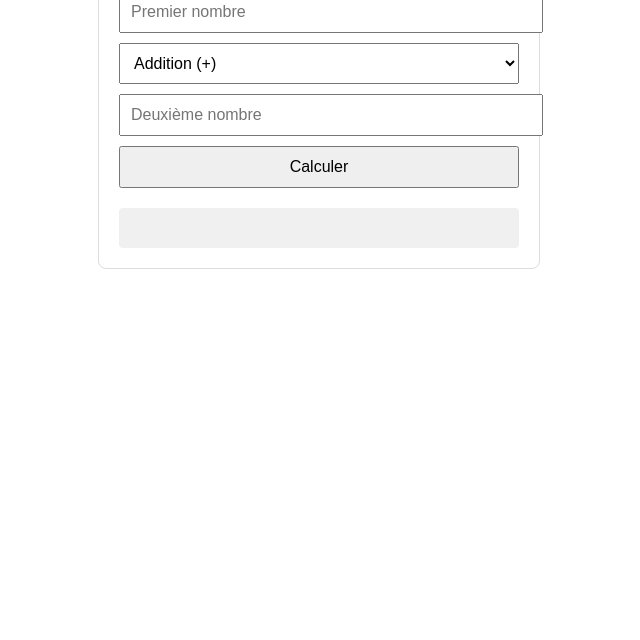
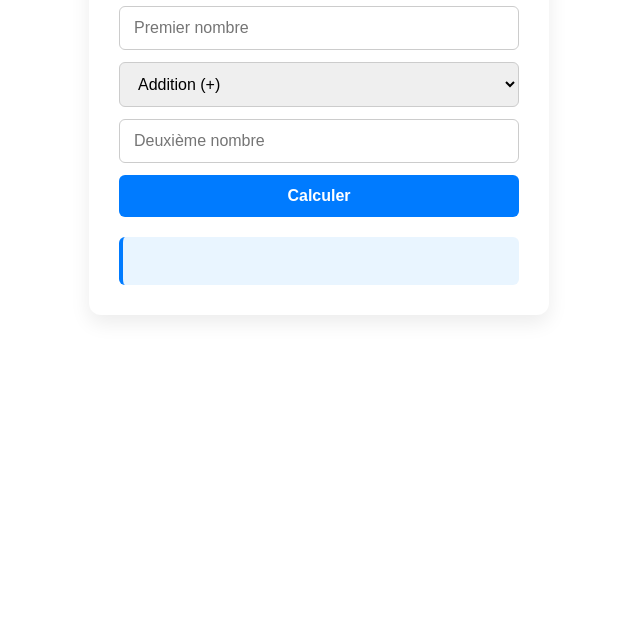
Before and after one commit to mohamedASH404/selenium-cicd-tp, a plain HTML site: page src/index.html in a window 1280 px wide. Shown: the part 160-800 px from the top of the page, without its empty margins (321-961 px from the left). Drawn offline with Linux system fonts and the light colour scheme.

Commit message:
Add css for calc

```diff
--- a/src/style.css
+++ b/src/style.css
@@ -1,21 +1,55 @@
 .container {
     max-width: 400px;
     margin: 50px auto;
-    padding: 20px;
-    border: 1px solid #ddd;
-    border-radius: 8px;
-    }
-    input, select, button {
+    padding: 30px;
+    border-radius: 12px;
+    background-color: #ffffff;
+    box-shadow: 0 8px 20px rgba(0, 0, 0, 0.08);
+    font-family: 'Segoe UI', Tahoma, Geneva, Verdana, sans-serif;
+  }
+
+  input,
+  select,
+  button {
     display: block;
     width: 100%;
-    margin: 10px 0;
-    padding: 10px;
+    margin: 12px 0;
+    padding: 12px 14px;
     font-size: 16px;
-    }
-    #result {
-        margin-top: 20px;
-        padding: 10px;
-        background-color: #f0f0f0;
-        border-radius: 4px;
-        min-height: 20px;
-        }
+    border: 1px solid #ccc;
+    border-radius: 6px;
+    box-sizing: border-box;
+    transition: border 0.3s, box-shadow 0.3s;
+  }
+
+  input:focus,
+  select:focus {
+    border-color: #007bff;
+    box-shadow: 0 0 5px rgba(0, 123, 255, 0.3);
+    outline: none;
+  }
+
+  button {
+    background-color: #007bff;
+    color: white;
+    font-weight: bold;
+    border: none;
+    cursor: pointer;
+    transition: background-color 0.3s, transform 0.1s;
+  }
+
+  button:hover {
+    background-color: #0056b3;
+    transform: translateY(-1px);
+  }
+
+  #result {
+    margin-top: 20px;
+    padding: 12px;
+    background-color: #e9f5ff;
+    border-left: 4px solid #007bff;
+    border-radius: 6px;
+    color: #333;
+    font-size: 18px;
+    min-height: 24px;
+  }
```
